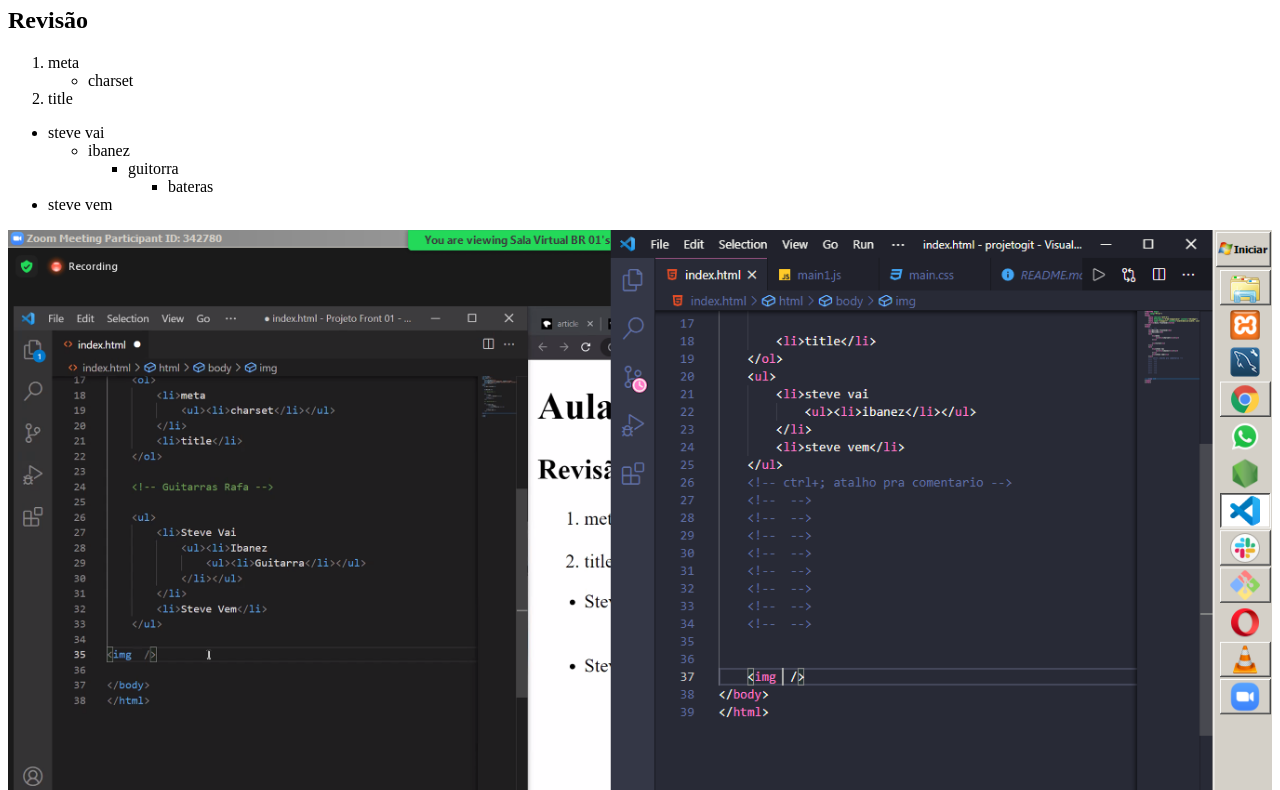
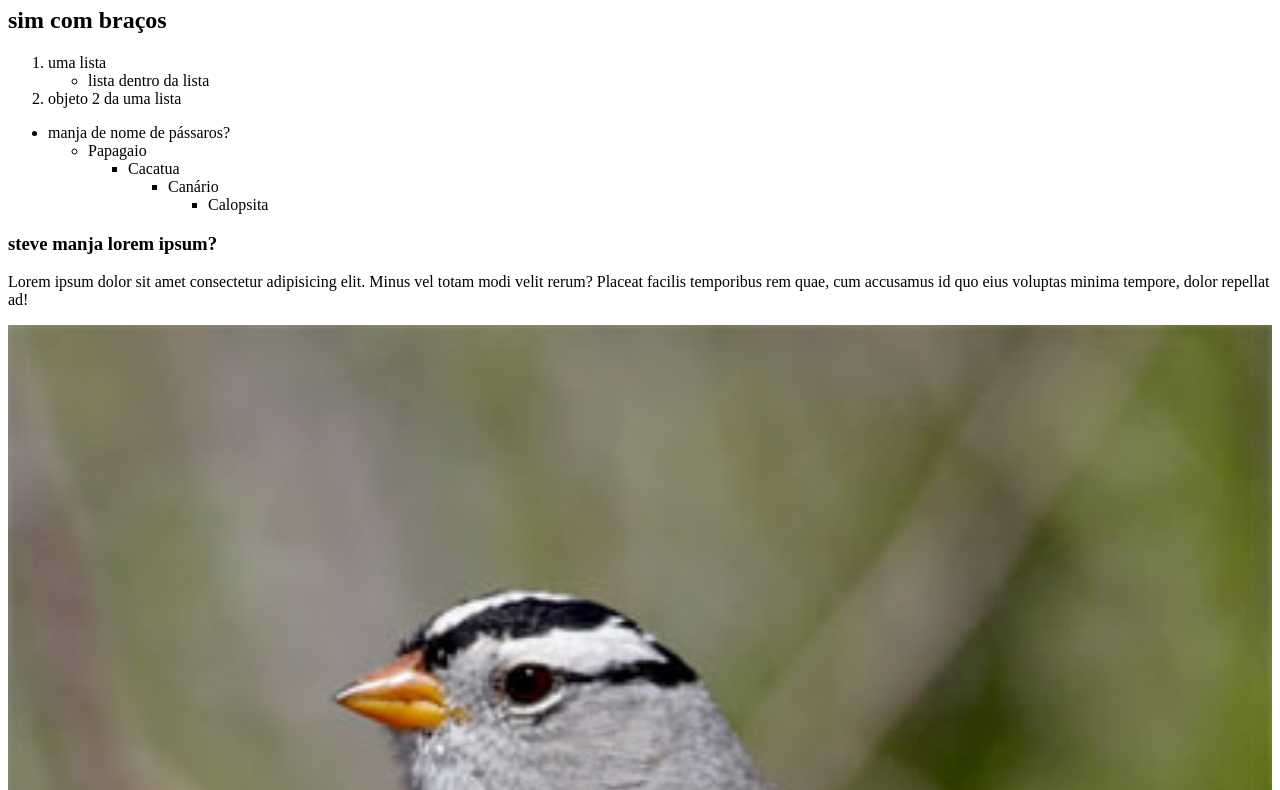
Before and after one commit to drakocode/projetogit, a plain HTML site: page index.html in a window 1280 px wide. Shown: the part 73-863 px from the top of the page. Drawn offline with Linux system fonts and the light colour scheme.

Commit message:
commit aula basica html

```diff
--- a/index.html
+++ b/index.html
@@ -4,40 +4,39 @@
     <meta charset="UTF-8">
     <meta http-equiv="X-UA-Compatible" content="IE=edge">
     <meta name="viewport" content="width=device-width, initial-scale=1.0">
-    <title>Aula frontend</title>
+    <title>Site</title>
 </head>
 <body>
     <!--  -->
-    <h1>Revisão frontend</h1>
-    <h2>Revisão</h2>
+    <h1>Pássaros com braços</h1>
+    <h2>sim com braços</h2>
     <ol>
-        <li>meta
-            <ul><li>charset</li></ul>
+        <li>uma lista
+            <ul><li>lista dentro da lista</li></ul>
         </li>
 
-        <li>title</li>
+        <li>objeto 2 da uma lista</li>
     </ol>
     <ul>
-        <li>steve vai
-            <ul><li>ibanez</li>
-                <ul><li>guitorra</li>
-                    <ul><li>bateras</li></ul>
+        <li>manja de nome de pássaros?
+            <ul><li>Papagaio</li>
+                <ul><li>Cacatua</li>
+                    <ul><li>Canário</li>
+                        <ul><li>Calopsita</li></ul>
+                    </ul>
                 </ul>
             </ul>
         </li>
-        <li>steve vem</li>
     </ul>
+<h3>steve manja lorem ipsum?</h3>
+    <p>Lorem ipsum dolor sit amet consectetur adipisicing elit. Minus vel totam modi velit rerum? Placeat facilis temporibus rem quae, cum accusamus id quo eius voluptas minima tempore, dolor repellat ad!</p>
     <!-- ctrl+; atalho pra comentario -->
-    <!--  -->
-    <!--  -->
-    <!--  -->
-    <!--  -->
-    <!--  -->
-    <!--  -->
-    <!--  -->
-    <!--  -->
 
+<a href="https://kottke.org/plus/misc/images/birds-with-arms-02.jpg">
+    <img width="100%" alt="apenas o passaro " src=..\img\bird1.jpg /></a>
+<a href="https://kottke.org/plus/misc/images/bird.jpg">
+    <img width="100%" alt="apenas outro passaro" src=..\img\bird.jpg /></a>
 
-    <img width="100%" src=..\img\Screenshot_1.png />
+    <a href="/index2.html">steve foi pra page 2</a>
 </body>
 </html>
```
Also changed, not shown: index2.html (added, +14 -0 lines), img/bird.jpg (added), img/bird1.jpg (added).
